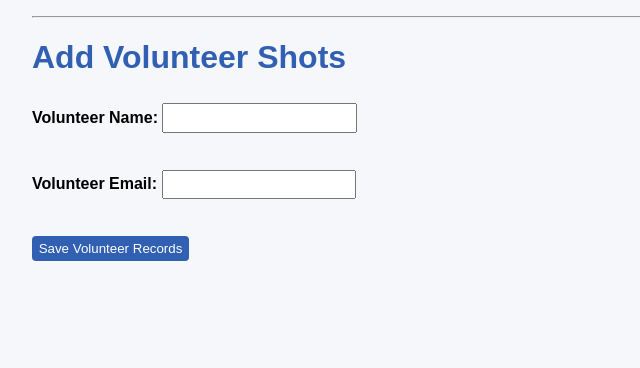
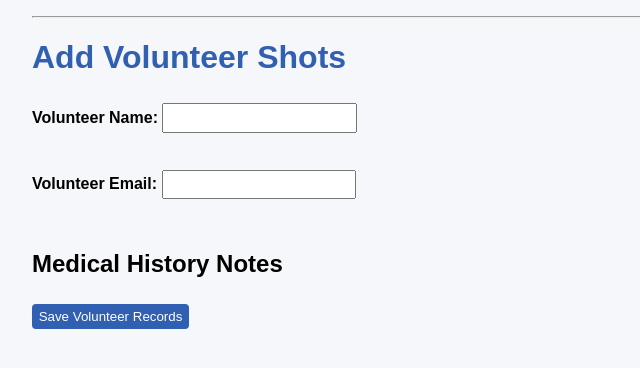
Before and after one commit to CivicaHealth/Volunteer_Health_Tracker, a Flask app: page /add_volunteer in a window 1280 px wide. Shown: the part 66-434 px from the top of the page, without its empty margins (0-640 px from the left). Run offline with Flask 3, Linux system fonts and the light colour scheme.

Commit message:
Update reminder_form.html

```diff
--- a/templates/reminder_form.html
+++ b/templates/reminder_form.html
@@ -5,14 +5,28 @@
 <form method="POST">
     <label for="volunteer">Volunteer Name:</label>
     <input type="text" id="volunteer" name="volunteer" value="{% if edit_mode %}{{ volunteer.name }}{% endif %}" {% if edit_mode %}readonly{% endif %}><br><br>
+
     <label for="email">Volunteer Email:</label>
     <input type="email" id="email" name="email" value="{% if edit_mode %}{{ volunteer.email }}{% endif %}"><br><br>
+
+    <!-- Shots Section -->
     {% for shot in shots %}
         <div>
             <label>{{ shot.name }} (every {{ shot.frequency }} days):</label>
             <input type="date" name="last_date_{{ shot.id }}" value="{% if edit_mode and shot.id in volunteer.shots %}{{ volunteer.shots[shot.id] }}{% endif %}">
         </div>
     {% endfor %}
+
+    <!-- Medical History Section -->
+    <h2>Medical History Notes</h2>
+    {% for med in medical_history %}
+        <div>
+            <label>{{ med.name }}:</label>
+            <input type="text" name="medical_note_{{ med.id }}"
+                   value="{% if edit_mode and med.id in volunteer.medical_history %}{{ volunteer.medical_history[med.id] }}{% endif %}">
+        </div>
+    {% endfor %}
+
     <button type="submit">{% if edit_mode %}Save Changes{% else %}Save Volunteer Records{% endif %}</button>
 </form>
 {% endblock %}
```
